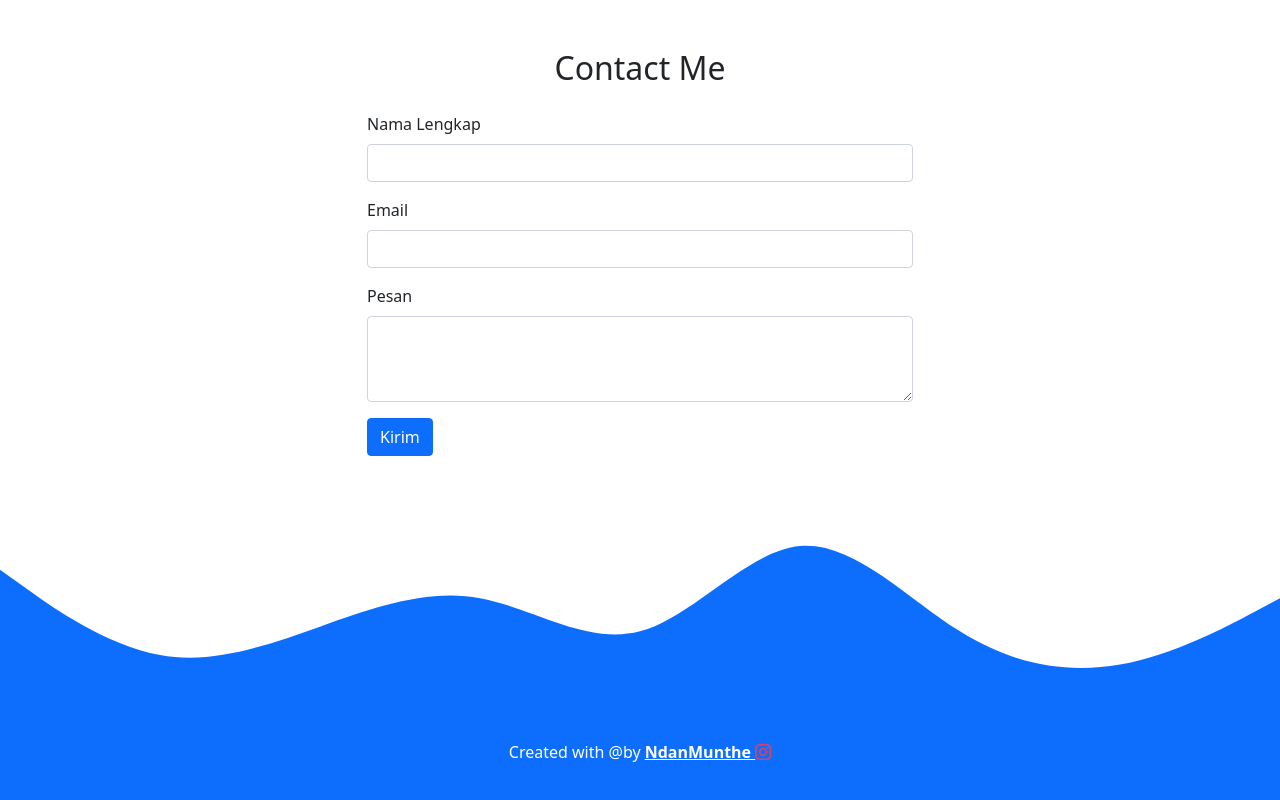
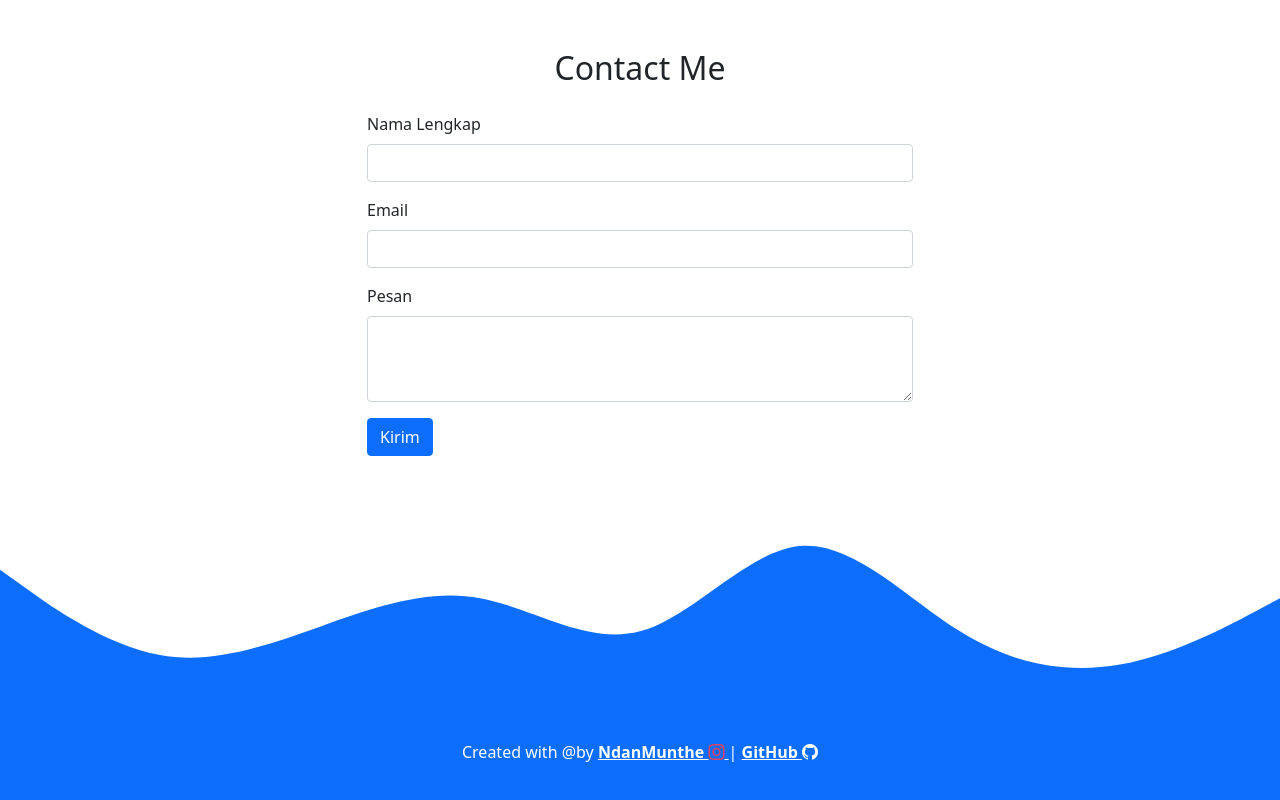
Before and after one commit to Ndanmunthe/ndanmunthe_portofolio, a plain HTML site: page index.html in a window 1280 px wide. Shown: the part 1806-2606 px from the top of the page. Drawn offline with nearby package versions, Linux system fonts and the light colour scheme.

Commit message:
Menambahkan link github

```diff
--- a/index.html
+++ b/index.html
@@ -223,8 +223,20 @@ IT Support</p>
 
     <!-- Footer -->
     <footer class="bg-primary text-white text-center pb-5">
-      <p>Created with @by <a href="https://www.instagram.com/ndan_munthe/profilecard/?igsh=bWFvNm96Y3Zjd2Zx" class="text-white fw-bold">NdanMunthe <i class="bi bi-instagram" style="font-size: 1rem; color: #e4405f;"></i></a></p>
-    </footer>
+  <p>
+    Created with @by
+    <a href="https://www.instagram.com/ndan_munthe/profilecard/?igsh=bWFvNm96Y3Zjd2Zx" class="text-white fw-bold">
+      NdanMunthe
+      <i class="bi bi-instagram" style="font-size: 1rem; color: #e4405f;"></i>
+    </a>
+    |
+    <a href="https://github.com/Ndanmunthe" class="text-white fw-bold">
+      GitHub
+      <i class="bi bi-github" style="font-size: 1rem; color: #ffffff;"></i>
+    </a>
+  </p>
+</footer>
+
     <!-- Akhir Footer -->
 
     <script
```
